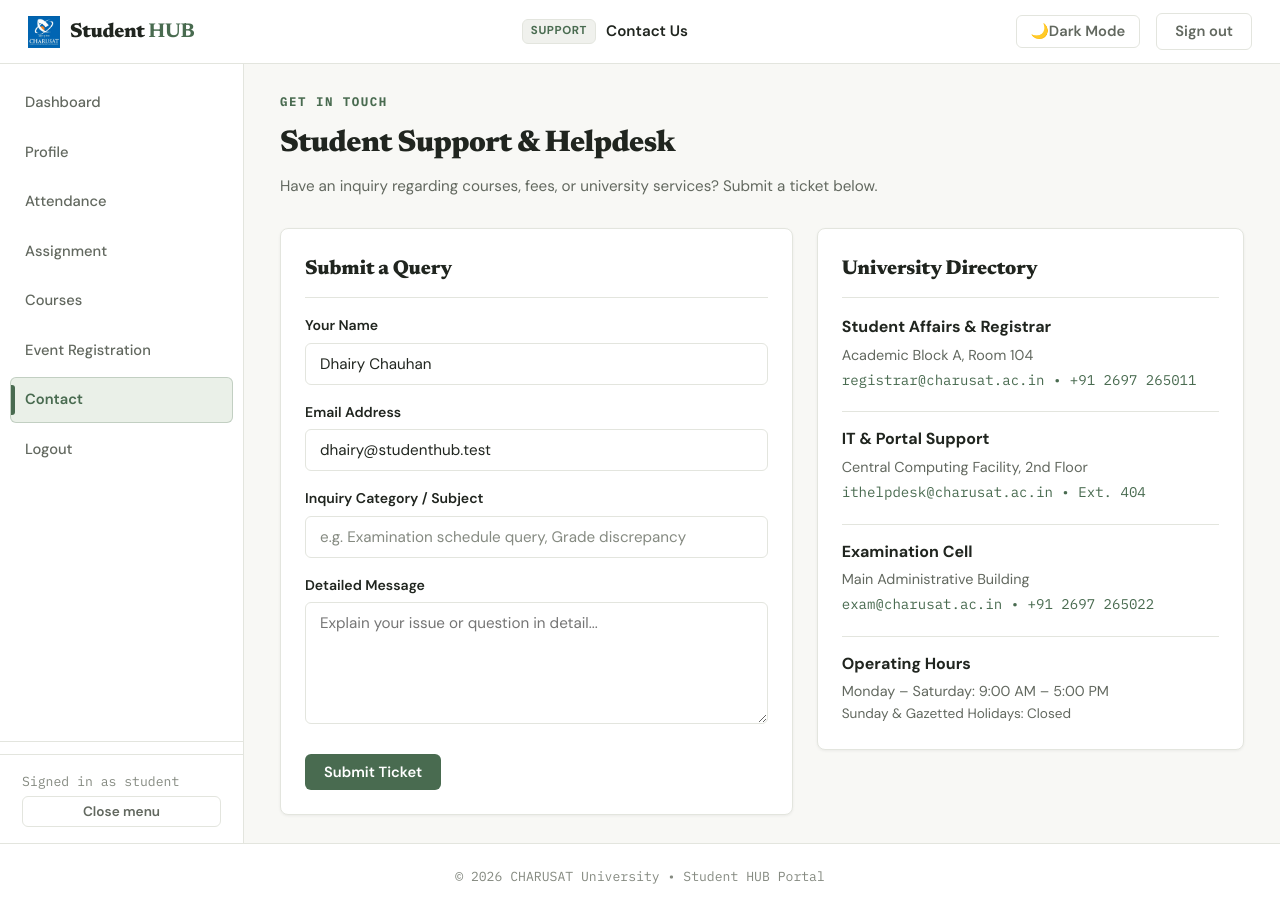
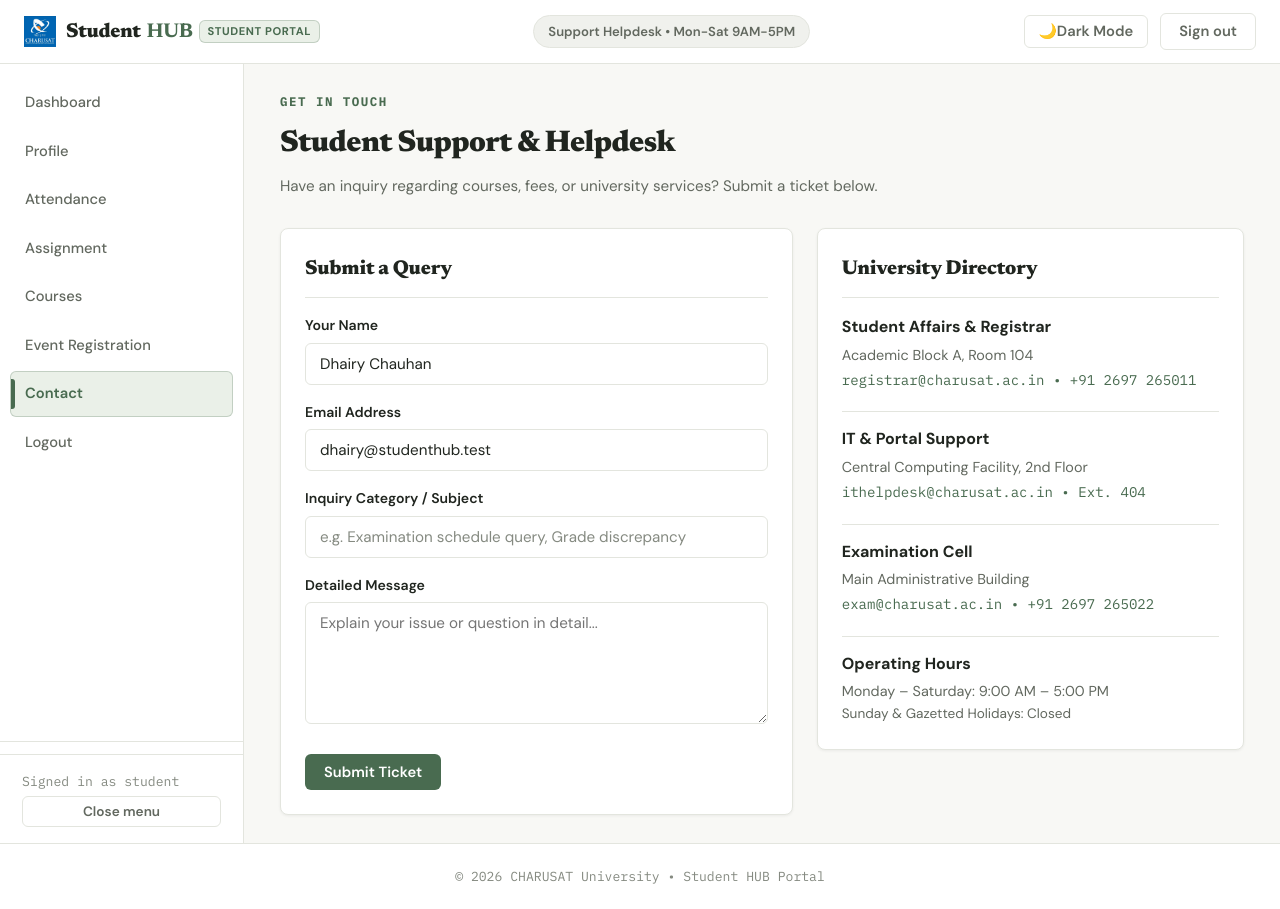
Before and after one commit to chauhand2463/WDF_LAB, a PHP site: page /pages/contact.php in a window 1280 px wide. Run offline with PHP 8.4, Linux system fonts and the light colour scheme; a user stored in the database is signed in.

Commit message:
some issues are solved

```diff
--- a/practical14/css/style.css
+++ b/practical14/css/style.css
@@ -103,24 +103,30 @@ ul {
   min-height: calc(100vh - var(--topbar-height));
 }
 
+/* ==========================================================================
+   Topbar & Navigation Layout
+   ========================================================================== */
+
 .topbar {
   position: sticky;
   top: 0;
-  height: var(--topbar-height);
+  height: 64px;
+  max-height: 64px;
   background: var(--surface);
   border-bottom: 1px solid var(--border);
   display: flex;
   align-items: center;
   justify-content: space-between;
-  padding: 0 28px;
-  gap: 20px;
+  padding: 0 24px;
+  gap: 16px;
   z-index: 400;
+  box-sizing: border-box;
 }
 
 .topbar-left {
   display: flex;
   align-items: center;
-  gap: 14px;
+  gap: 12px;
   flex-shrink: 0;
 }
 
@@ -133,6 +139,7 @@ ul {
 .logo img {
   width: 32px;
   height: 32px;
+  object-fit: contain;
 }
 
 .logo-wordmark {
@@ -141,10 +148,26 @@ ul {
   font-size: 1.25rem;
   letter-spacing: -0.02em;
   color: var(--ink);
+  display: flex;
+  align-items: center;
+  gap: 6px;
 }
 
 .logo-wordmark strong {
   color: var(--accent);
+}
+
+.portal-tag {
+  font-family: var(--font-body);
+  font-size: 0.7rem;
+  font-weight: 700;
+  letter-spacing: 0.05em;
+  text-transform: uppercase;
+  padding: 2px 8px;
+  border-radius: var(--radius-sm);
+  background: var(--accent-soft);
+  color: var(--accent);
+  border: 1px solid rgba(73, 107, 80, 0.25);
 }
 
 .topbar-center {
@@ -155,10 +178,28 @@ ul {
   min-width: 0;
 }
 
+.topbar-context-badge {
+  display: inline-flex;
+  align-items: center;
+  gap: 8px;
+  padding: 5px 14px;
+  background: var(--surface-muted);
+  border: 1px solid var(--border);
+  border-radius: 999px;
+  font-size: 0.82rem;
+  font-weight: 600;
+  color: var(--ink-secondary);
+  white-space: nowrap;
+}
+
+.topbar-context-badge strong {
+  color: var(--ink);
+}
+
 .page-title-wrap {
   display: flex;
   align-items: center;
-  gap: 10px;
+  gap: 8px;
   white-space: nowrap;
 }
 
@@ -181,16 +222,18 @@ ul {
   font-weight: 600;
   margin: 0;
   color: var(--ink);
+  line-height: 1;
 }
 
 .page-title-wrap p {
-  display: none;
+  display: none !important;
 }
 
 .topbar-right {
   display: flex;
   align-items: center;
-  gap: 16px;
+  gap: 12px;
+  flex-shrink: 0;
   margin-left: auto;
 }
 
@@ -211,7 +254,7 @@ ul {
 }
 
 .sidebar-brand {
-  display: none;
+  display: none !important;
 }
 
 .sidebar-nav {
@@ -223,7 +266,7 @@ ul {
 .sidebar-nav .nav-list {
   display: flex;
   flex-direction: column;
-  gap: 4px;
+  gap: 3px;
   padding: 0 10px;
   list-style: none;
   margin: 0;
@@ -246,10 +289,7 @@ ul {
   font-weight: 500;
   font-size: 0.92rem;
   text-decoration: none;
-  transition: background var(--duration-ui) var(--ease-ui),
-    color var(--duration-ui) var(--ease-ui),
-    transform var(--duration-ui) var(--ease-ui),
-    border-color var(--duration-ui) var(--ease-ui);
+  transition: all var(--duration-ui) var(--ease-ui);
   border: 1px solid transparent;
   cursor: pointer;
 }
--- a/practical14/js/index.js
+++ b/practical14/js/index.js
@@ -1,5 +1,4 @@
 
-// Restrained page-load reveals for dashboard content.
 function initReveals() {
   const revealTargets = document.querySelectorAll(
     "main .reveal, header .reveal, #notification, .metric, .panel, .section, .page-header"
--- a/practical14/pages/contact.php
+++ b/practical14/pages/contact.php
@@ -63,27 +63,22 @@ if ($_SERVER["REQUEST_METHOD"] === "POST") {
 <body>
 
     <!-- Topbar -->
+    <!-- Topbar -->
     <header class="topbar">
         <div class="topbar-left">
             <button class="btn btn--ghost mobile-menu-btn" id="openSidebar" aria-label="Open menu" style="padding:8px 10px;">&#9776;</button>
             <div class="logo">
                 <img src="../images/charusat.png" alt="CHARUSAT Logo">
-                <span class="logo-wordmark">Student <strong>HUB</strong></span>
+                <span class="logo-wordmark">Student <strong>HUB</strong> <span class="portal-tag">Student Portal</span></span>
             </div>
         </div>
         <div class="topbar-center">
-            <div class="page-title-wrap reveal" style="animation-delay:0.05s">
-                <span class="kicker">Support</span>
-                <h1>Contact Us</h1>
-                <p style="margin-top:6px;color:var(--ink-secondary);font-size:0.9rem;">
-                    Reach university administration, faculty, and IT helpdesk
-                </p>
+            <div class="topbar-context-badge">
+                <span>Support Helpdesk &bull; Mon-Sat 9AM-5PM</span>
             </div>
         </div>
         <div class="topbar-right">
-            <button id="themeBtn" class="btn btn--ghost" style="padding:8px 14px;">
-                &#9788; Light Mode
-            </button>
+            <button id="themeBtn" class="btn btn--ghost" style="padding:8px 14px;">🌙 <span>Dark Mode</span></button>
             <a href="logout.php" class="btn btn--ghost">Sign out</a>
         </div>
     </header>
@@ -93,10 +88,6 @@ if ($_SERVER["REQUEST_METHOD"] === "POST") {
         <!-- Sidebar -->
         <aside class="sidebar" id="sidebar">
             <div class="sidebar-inner">
-                <div class="sidebar-brand">
-                    <img src="../images/charusat.png" alt="CHARUSAT Logo">
-                    <span>Student <strong>HUB</strong></span>
-                </div>
                 <nav class="sidebar-nav">
                     <ul class="nav-list">
                         <?= render_dynamic_menu("student") ?>
```
Also changed, not shown: practical14/pages/Admin.php (+6 -17 lines), practical14/pages/adminpages/audit_logs.php (+6 -17 lines), practical14/pages/adminpages/events.php (+6 -17 lines), practical14/pages/adminpages/manage_students.php (+6 -17 lines), practical14/pages/ajax_crud.php (+6 -17 lines), practical14/pages/assignment.php (+5 -14 lines), practical14/pages/attendance.php (+5 -14 lines), practical14/pages/courses.php (+5 -14 lines), practical14/pages/event_register.php (+5 -14 lines), practical14/pages/index.php (+5 -14 lines), practical14/pages/profile.php (+5 -14 lines).
